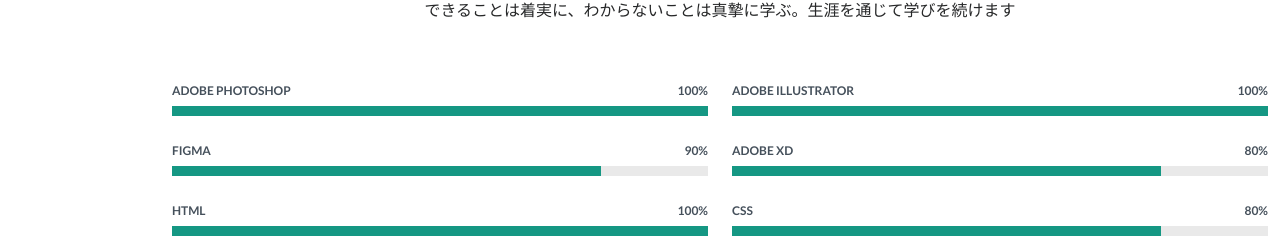
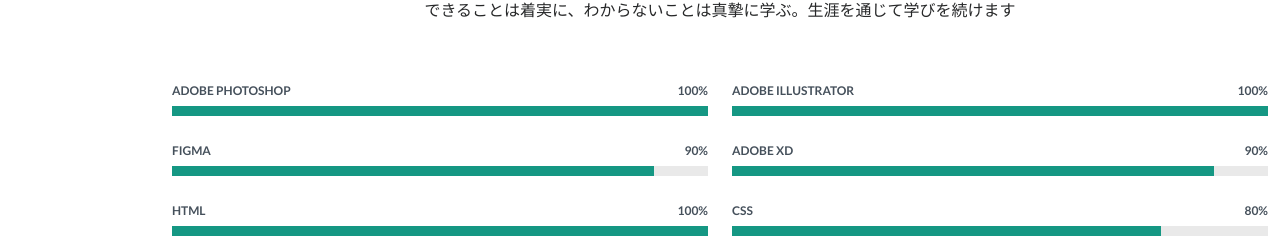
Before and after one commit to Misa-Fujita/Portfolio, a plain HTML site: page index.html in a window 1280 px wide. Shown: the part 1591-1829 px from the top of the page. Drawn offline with Linux system fonts and the light colour scheme.

Commit message:
bar modified

```diff
--- a/index.html
+++ b/index.html
@@ -142,7 +142,7 @@
             <div class="progress">
               <span class="skill"><span>Figma</span> <i class="val">90%</i></span>
               <div class="progress-bar-wrap">
-                <div class="progress-bar" role="progressbar" aria-valuenow="80" aria-valuemin="0" aria-valuemax="100"></div>
+                <div class="progress-bar" role="progressbar" aria-valuenow="90" aria-valuemin="0" aria-valuemax="100"></div>
               </div>
             </div>
 
@@ -180,9 +180,9 @@
               </div>
 
               <div class="progress">
-              <span class="skill"><span>Adobe XD</span> <i class="val">80%</i></span>
+              <span class="skill"><span>Adobe XD</span> <i class="val">90%</i></span>
               <div class="progress-bar-wrap">
-                <div class="progress-bar" role="progressbar" aria-valuenow="80" aria-valuemin="0" aria-valuemax="100"></div>
+                <div class="progress-bar" role="progressbar" aria-valuenow="90" aria-valuemin="0" aria-valuemax="100"></div>
               </div>
               </div>
 
```
